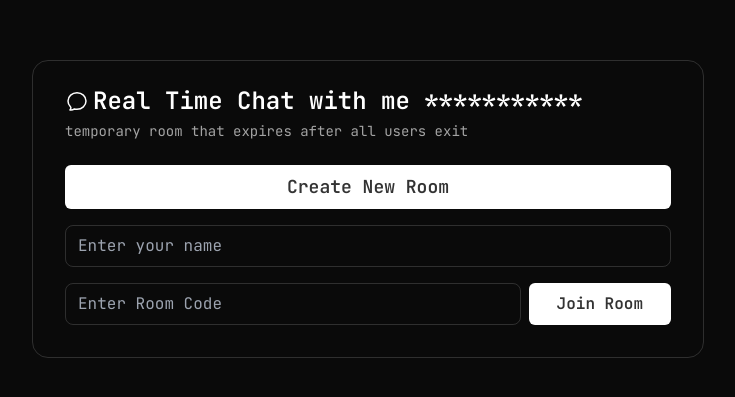
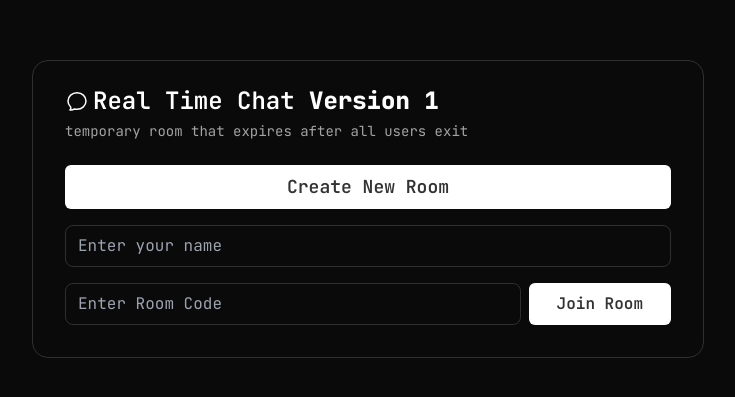
Before and after one commit to DrMyth/ChatApp-FE, a React (Vite) app: page / in a window 1280 px wide. Shown: the part 191-588 px from the top of the page, without its empty margins (272-1007 px from the left). Built offline with nearby package versions, Linux system fonts and the light colour scheme.

Commit message:
Update TopBar.tsx

```diff
--- a/src/components/TopBar.tsx
+++ b/src/components/TopBar.tsx
@@ -9,7 +9,7 @@ export const TopBar = ({children}) => {
           <div className="flex items-center gap-1">
             <ChatIcon />
             <div className="text-white font-semibold text-2xl">
-              Real Time Chat with me ***********
+              Real Time Chat <b>Version 1</b>
             </div>
           </div>
           <div className="text-secondary text-sm mt-1 mb-6">
```
